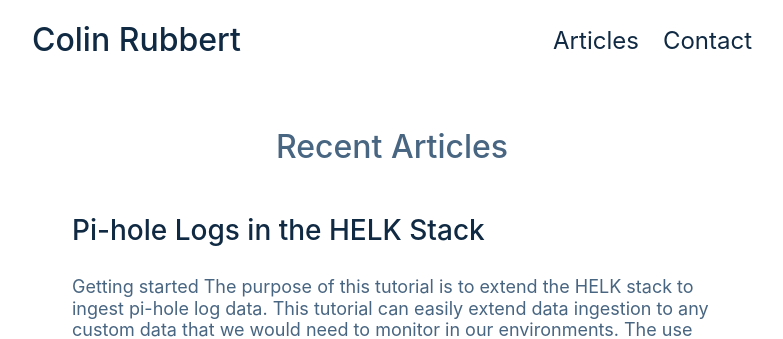
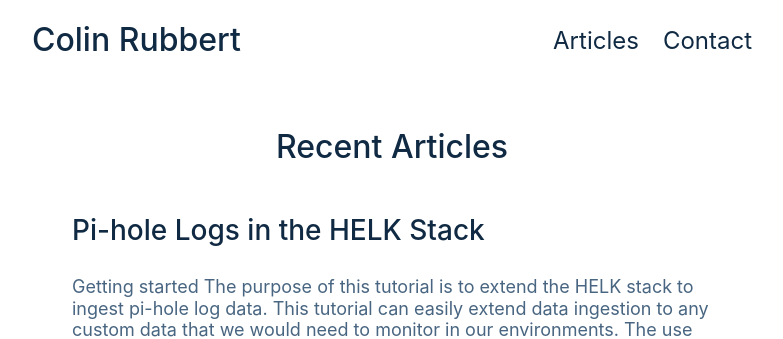
Before and after one commit to colinrubbert/colinrubbert.github.io, a Jekyll site: the page built from index.html, in a window 1280 px wide. Shown: the top 339 px of the page, without its empty margins (248-1031 px from the left). Built offline with Jekyll 4.4.1, drawn with Linux system fonts in a browser that asks for light colours.

Commit message:
update color styling

```diff
--- a/_sass/2-components/_articles.sass
+++ b/_sass/2-components/_articles.sass
@@ -4,7 +4,7 @@
   .container
     max-width: 640px
     color: $secondary-text-color
-  h2
+  h1, h2
     color: $primary-color
 
 .article-title
```
Also changed, not shown: 1 other file.
